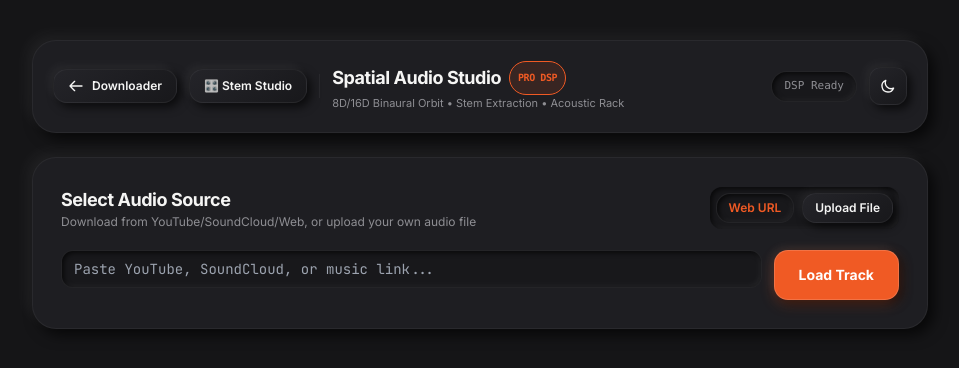
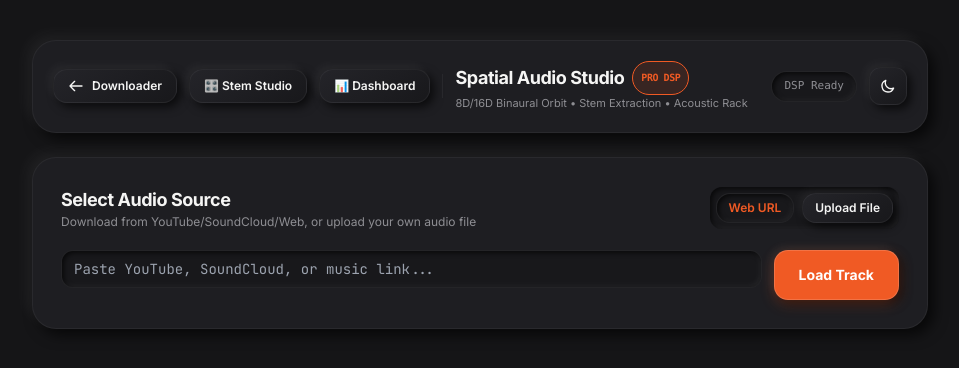
Before and after one commit to abhianand123/ytdown, a plain HTML site: page templates/8d.html in a window 1280 px wide. Shown: the whole page, without its empty margins (160-1119 px from the left). Drawn offline with nearby package versions, Linux system fonts and the light colour scheme.

Commit message:
isme grout bhar dege

```diff
--- a/templates/8d.html
+++ b/templates/8d.html
@@ -334,6 +334,9 @@
         </a>
         <a href="/stems" class="nm-btn p-2.5 sm:px-3.5 sm:py-2 flex items-center gap-2 text-xs font-semibold" title="Stem Splitter & Track Isolator Studio">
           <span>🎛️ Stem Studio</span>
+        </a>
+        <a href="/dashboard" class="nm-btn p-2.5 sm:px-3.5 sm:py-2 flex items-center gap-2 text-xs font-semibold" title="Phone Hardware Dashboard">
+          <span>📊 Dashboard</span>
         </a>
         <div class="h-6 w-px bg-[var(--nm-border)]"></div>
         <div>
```
